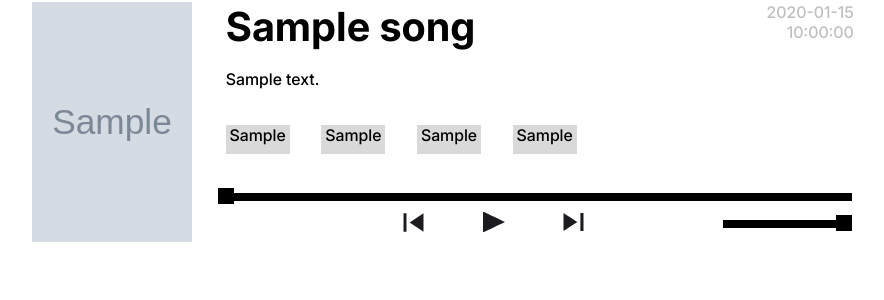
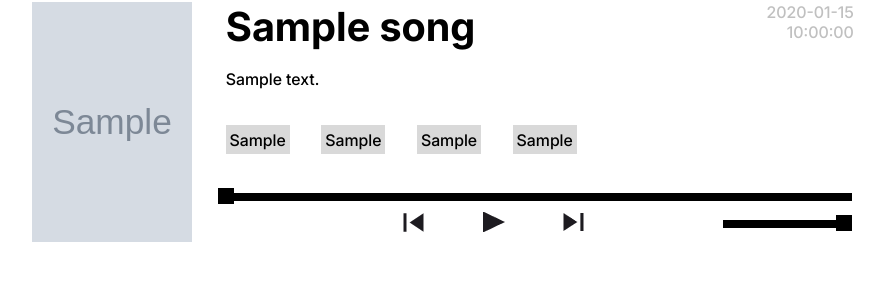
Before and after one commit to maguzzz/CloudSound, a PHP site: template Views/main.php in a window 1280 px wide. Shown: the part 317-617 px from the top of the page, without its empty margins (197-1081 px from the left). Run offline with PHP 8.4, Linux system fonts and the light colour scheme; the template is opened without the code that fills it: most values are stand-ins (such as "Sample title", 1, 10 or a date in 2020); grey boxes marked "Sample" are stand-in pictures; data that the repository does not hold is empty.

Commit message:
fixed tag issue on main

```diff
--- a/Css/addSong.css
+++ b/Css/addSong.css
@@ -114,8 +114,8 @@
 /* select */
 
 select {
-    -webkit-appearance: none;  /* Chrome, Safari, and other WebKit browsers */
-    -moz-appearance: none;     /* Firefox */
+    -webkit-appearance: none;
+    -moz-appearance: none;
     appearance: none;
     text-align: center;
 }
@@ -159,8 +159,6 @@ select {
 }
 
 /* Song Audio */
-
-
 
 #songAudio[type="file"] {
     display: none;
--- a/Css/main.css
+++ b/Css/main.css
@@ -100,6 +100,9 @@
     background-color: #D9D9D9;
     width: 10%;
     height: 35%;
+    display: flex;
+    justify-content: center;
+    align-items: center;
     text-align: center;
     font-size: 1em;
 
```
